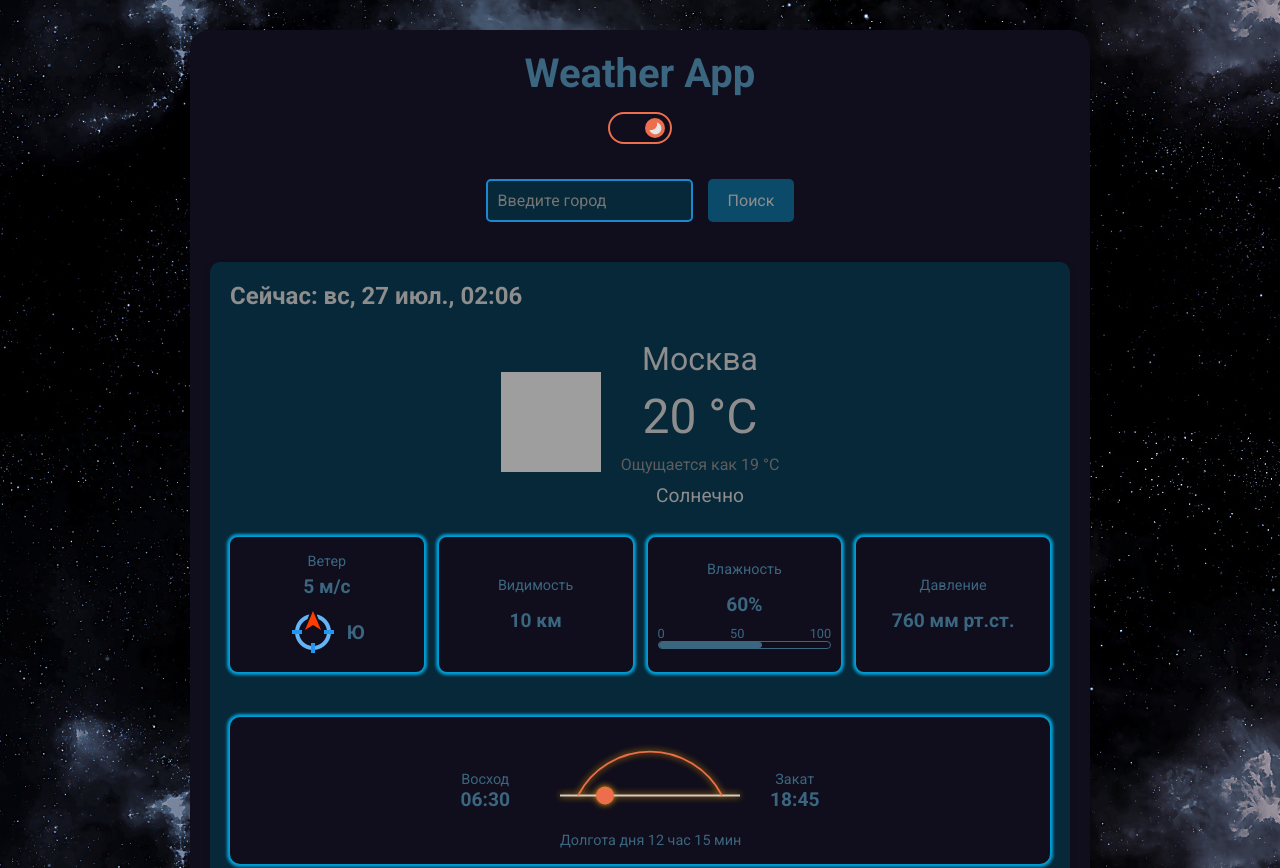
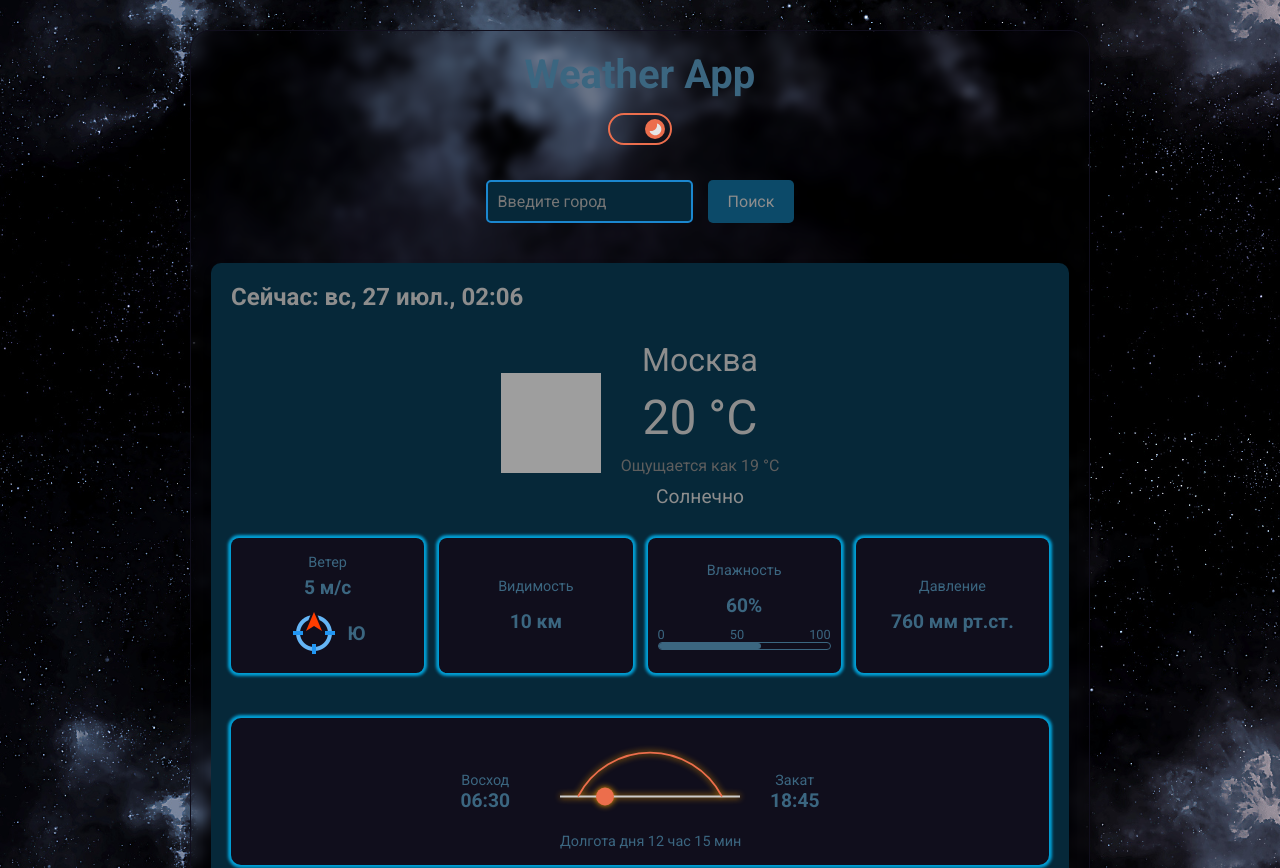
Before and after one commit to alex-zander-0403/weather-app, a plain HTML site: page index.html in a window 1280 px wide. Shown: the top 868 px of the page. Drawn offline with Linux system fonts and the light colour scheme; grey boxes are pictures that could not be loaded.

Commit message:
add background  glass effect

```diff
--- a/src/api/apiKeyAndHost.js
+++ b/src/api/apiKeyAndHost.js
@@ -1,2 +1,2 @@
 export const apiKey = "fedb6c450be4c2411a3c8e5d42cf418d";
-export const baseUrl = "https://api.openweathermap.org111";
+export const baseUrl = "111https://api.openweathermap.org";
--- a/styles/header.css
+++ b/styles/header.css
@@ -94,12 +94,21 @@ label {
   border: none;
   border-radius: 5px;
   cursor: pointer;
-  transition: background-color 1s ease, color 1s ease;
+  /* transition: background-color 1s ease, color 1s ease; */
+  transition: all 0.3s ease;
 }
 
 .search-button:hover {
+  transition: background-color 1s ease;
+  /*  */
+  transform: translateY(-3px);
+  box-shadow: 0 5px 15px rgba(0, 0, 0, 0.3);
+}
+
+.search-button:active {
   background-color: var(--bg-btn-hover);
-  transition: background-color 1s ease;
+  transform: translateY(-1px);
+  box-shadow: 0 1px 3px rgba(0, 0, 0, 0.2);
 }
 
 /* Всплывающее меню */
--- a/styles/main.css
+++ b/styles/main.css
@@ -42,6 +42,11 @@ main {
   margin-bottom: 30px;
   border-radius: 20px;
   transition: background-color 1s ease;
+  /*  */
+  background: transparent;
+  backdrop-filter: blur(5px);
+  -webkit-backdrop-filter: blur(5px);
+  border: 1px solid var(--background-color);
 }
 
 /* Дополнительные стили*/
```
